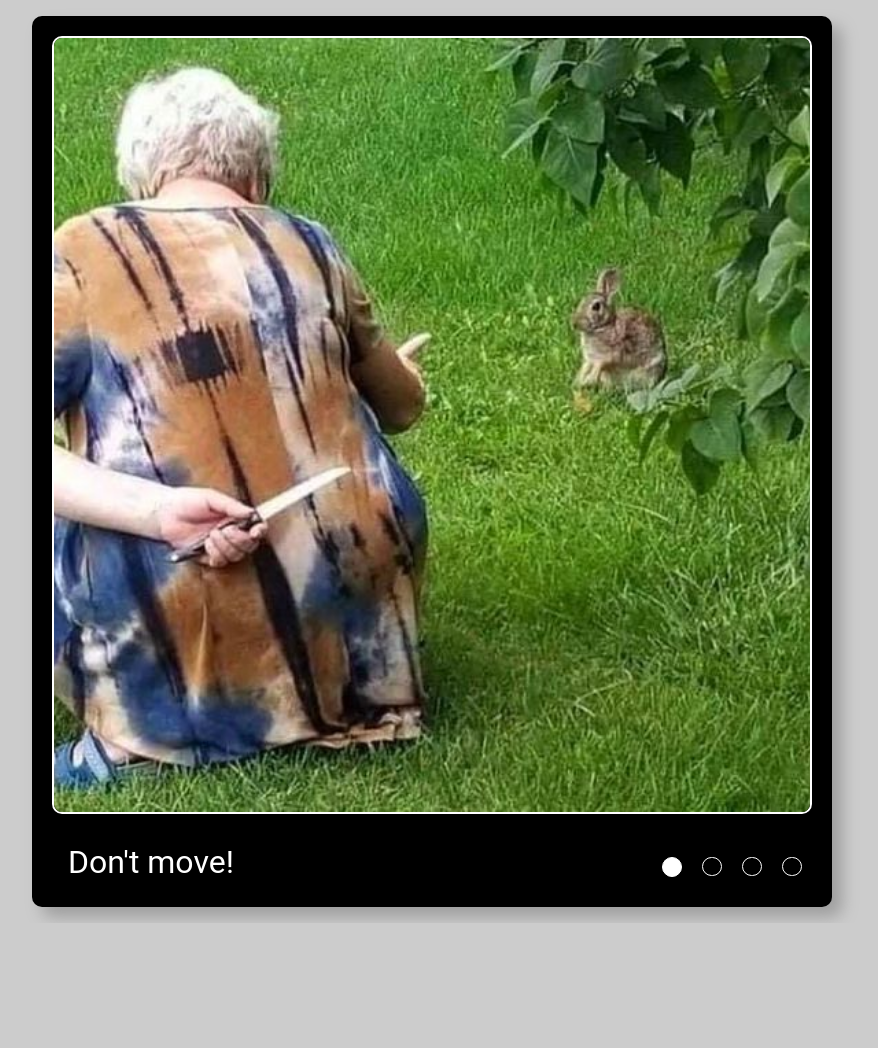
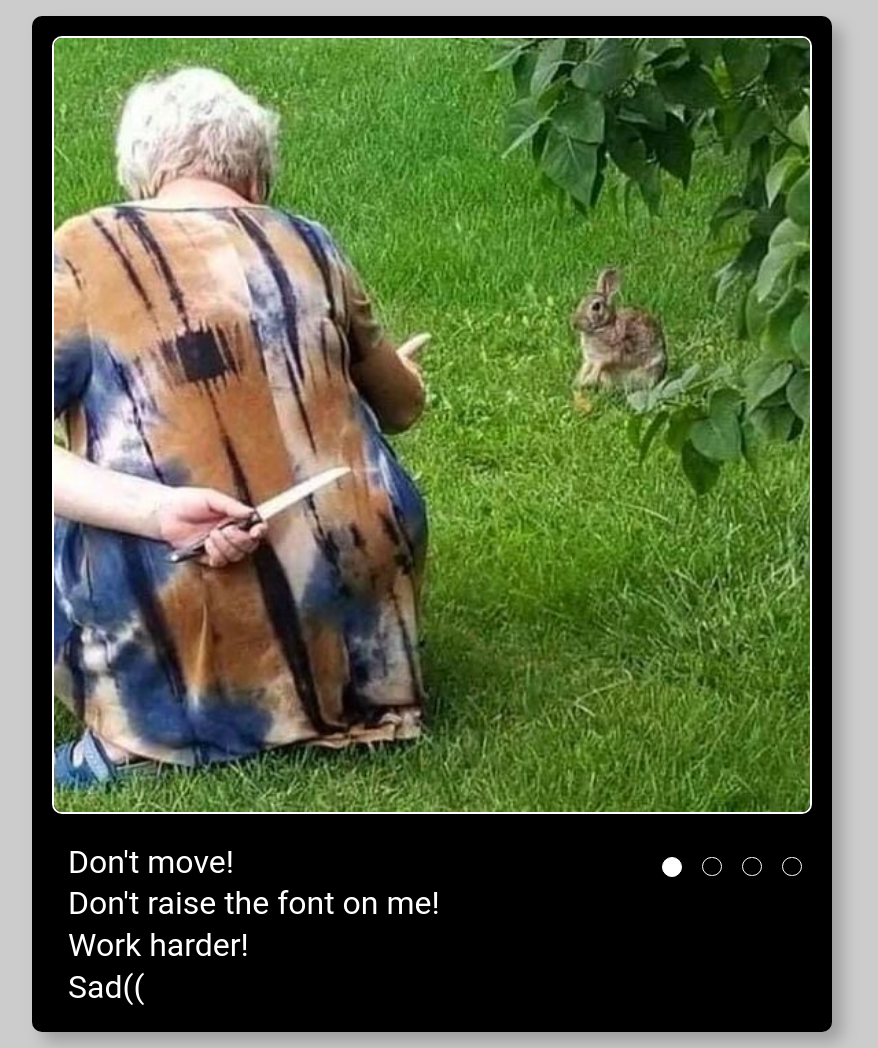
Before and after one commit to maxklivenok/cssMemeSlider, a plain HTML site: page index.html in a window 1280 px wide. Shown: the whole page, without its empty margins (208-1086 px from the left). Before the commit the page ends 923 px from the top, so only its background shows below. Drawn offline with Linux system fonts and the light colour scheme.

Commit message:
feat: add index.html file LANG=en_EN date +'(%a, %b %d, %Y %r)'

```diff
--- a/style.css
+++ b/style.css
@@ -74,11 +74,11 @@ html {
     width: 100%;
   }
 
-  .text-container {
+  /* .text-container {
     width: 70%;
     height: 2.6rem;
     overflow: hidden;
-  }
+  } */
 
   .slider-text {
     width: 100%;
```
